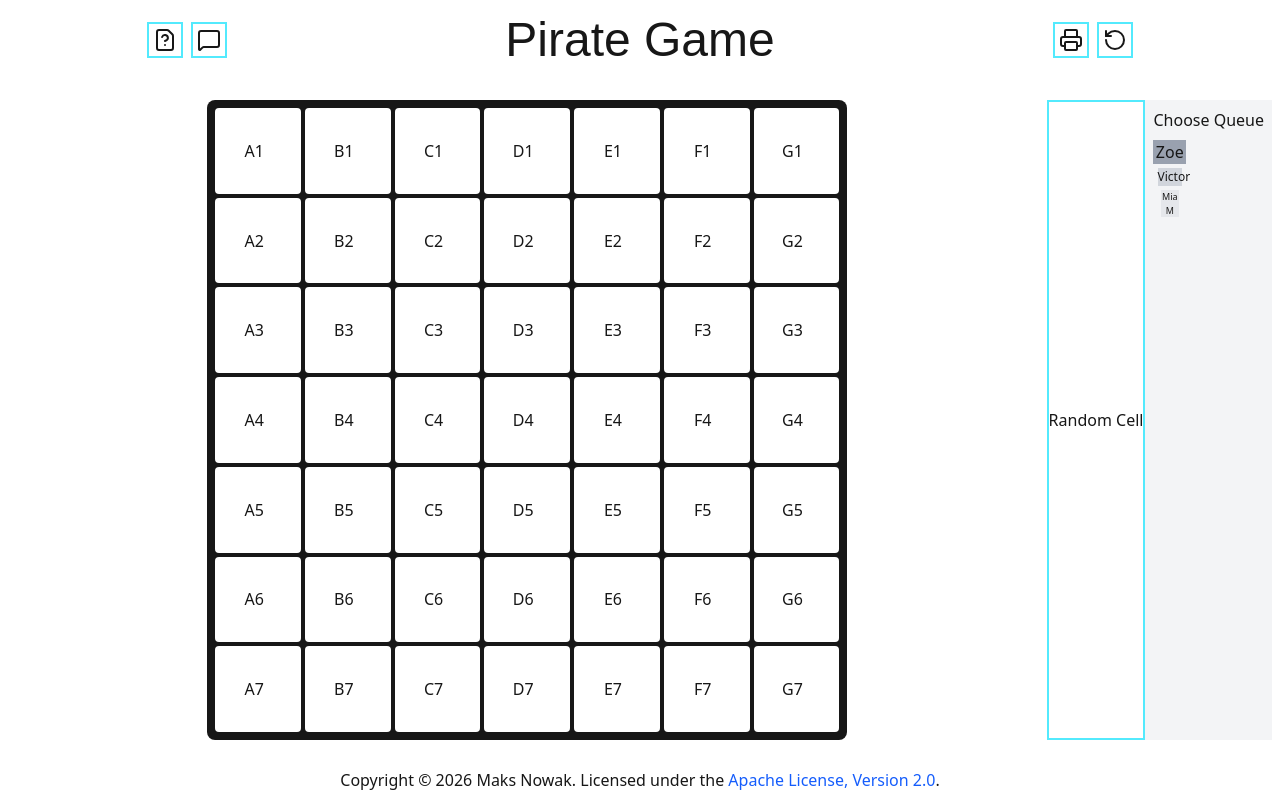
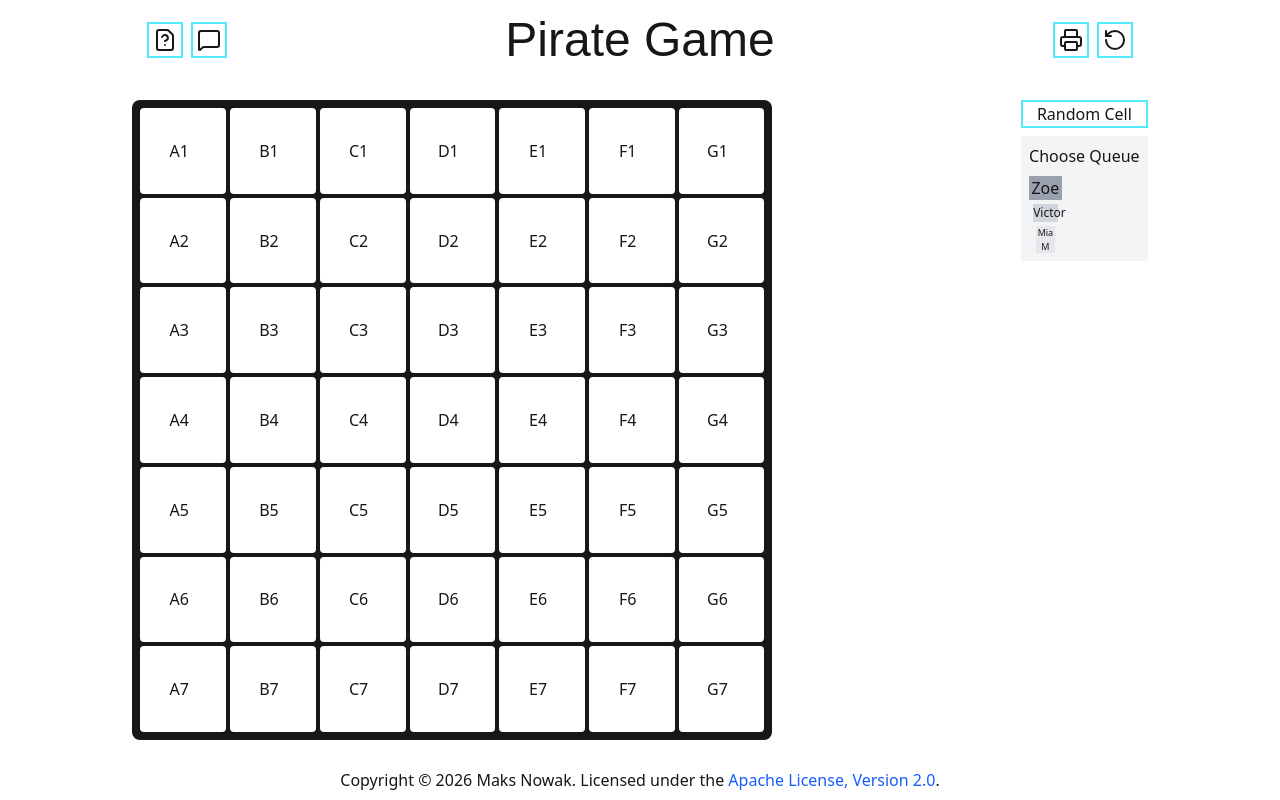
Before and after one commit to f2reninj5/Pirate-Game, a Next.js app: page / in a window 1280 px wide. Built offline with nearby package versions, Linux system fonts and the light colour scheme; a web font is replaced by a local one.

Commit message:
Improve page layout

```diff
--- a/src/app/page.tsx
+++ b/src/app/page.tsx
@@ -22,10 +22,12 @@ export default function Game() {
             <ResetDialog></ResetDialog>
           </span>
         </header>
-        <main className="flex flex-row flex-wrap">
+        <main className="flex flex-row justify-around flex-wrap">
           <Grid></Grid>
-          <RandomCellButton></RandomCellButton>
-          <ChooseQueue></ChooseQueue>
+          <div className="flex flex-col gap-2">
+            <RandomCellButton></RandomCellButton>
+            <ChooseQueue></ChooseQueue>
+          </div>
         </main>
         <footer className="flex flex-row justify-center items-center">
           <span>
--- a/src/component/grid.tsx
+++ b/src/component/grid.tsx
@@ -64,7 +64,7 @@ export default function Grid() {
   });
 
   return (
-    <div className="select-none grid grid-cols-7 gap-[0.5vmin] bg-dark p-[1vmin] m-auto rounded-lg w-[80vmin] h-[80vmin]">
+    <div className="select-none grid grid-cols-7 gap-[0.5vmin] bg-dark p-[1vmin] rounded-lg w-[80vmin] h-[80vmin]">
       {grid.map((used, i) => (
         <button
           onClick={() => gridActions.toggleCell(i)}
```
